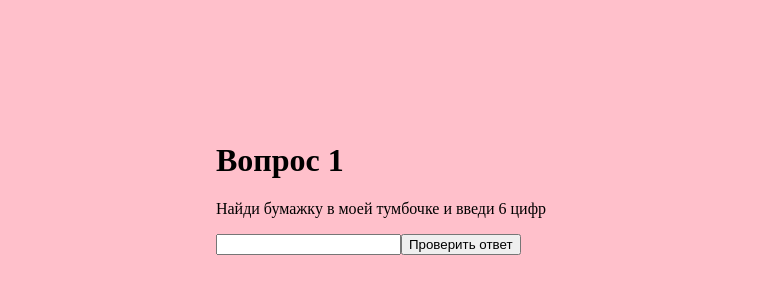
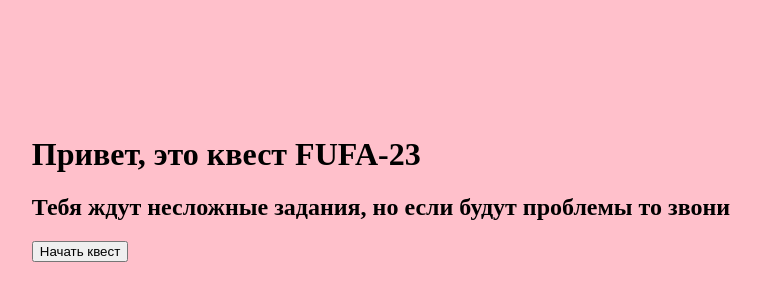
Before and after one commit to mkolya31/fufa-quest, a React (Create React App) app: page / in a window 1280 px wide. Shown: the part 212-512 px from the top of the page, without its empty margins (259-1020 px from the left). Built offline with nearby package versions, Linux system fonts and the light colour scheme.

Commit message:
feat: welcome page, page and routing

```diff
--- a/package.json
+++ b/package.json
@@ -15,6 +15,7 @@
     "@types/react-dom": "18.3.0",
     "react": "18.3.1",
     "react-dom": "18.3.1",
+    "react-router-dom": "6.25.1",
     "react-scripts": "5.0.1",
     "typescript": "4.9.5",
     "web-vitals": "2.1.4"
--- /dev/null
+++ b/src/app/app/App.tsx
@@ -0,0 +1,18 @@
+import React from 'react';
+
+import {AppContainer} from './App.styles'
+import {GlobalStyles} from "../../components/global/Global";
+import {Router} from "../router/Router";
+
+function App() {
+  return (
+    <>
+      <GlobalStyles/>
+      <AppContainer>
+        <Router/>
+      </AppContainer>
+    </>
+  );
+}
+
+export default App;
--- /dev/null
+++ b/src/app/router/Router.tsx
@@ -0,0 +1,21 @@
+import {
+  createHashRouter,
+  RouterProvider,
+} from "react-router-dom";
+import {WelcomePage} from "../../pages/welcome-page/WelcomePage";
+import {Page} from "../../components/page/Page";
+
+const router = createHashRouter([
+  {
+    path: '/',
+    element: <WelcomePage/>,
+  },
+  {
+    path: '/first',
+    element: <Page/>
+  }
+])
+
+export const Router = () => (
+  <RouterProvider router={router}/>
+)
--- /dev/null
+++ b/src/components/global/Global.tsx
@@ -0,0 +1,19 @@
+import {Global, css} from "@emotion/react";
+import React from "react";
+
+
+export const GlobalStyles = () => (
+  <Global styles={css`
+    body {
+      width: 100vw;
+      height: 100vh;
+      margin: 0;
+      padding: 0;
+    }
+
+    #root {
+      width: 100%;
+      height: 100%;
+    }
+  `}/>
+)
--- a/src/index.tsx
+++ b/src/index.tsx
@@ -1,6 +1,6 @@
 import React from 'react';
 import ReactDOM from 'react-dom/client';
-import App from './pages/app/App';
+import App from './app/app/App';
 
 const root = ReactDOM.createRoot(
   document.getElementById('root') as HTMLElement
--- a/src/pages/app/App.tsx
+++ /dev/null
@@ -1,30 +0,0 @@
-import React from 'react';
-import {Page} from "../../components/page/Page";
-
-import {AppContainer} from './App.styles'
-import {Global, css} from "@emotion/react";
-
-function App() {
-  return (
-    <>
-      <Global styles={css`
-        body {
-          width: 100vw;
-          height: 100vh;
-          margin: 0;
-          padding: 0;
-        }
-
-        #root {
-          width: 100%;
-          height: 100%;
-        }
-      `}/>
-      <AppContainer>
-        <Page/>
-      </AppContainer>
-    </>
-  );
-}
-
-export default App;
--- /dev/null
+++ b/src/pages/welcome-page/WelcomePage.tsx
@@ -0,0 +1,21 @@
+import React, {FC} from "react";
+import {redirect, useLocation, useNavigate, useNavigation} from "react-router-dom";
+
+export const WelcomePage: FC = () => {
+  const navigate = useNavigate()
+
+  const onClick = () => {
+    console.log('Ку')
+    navigate('first')
+  }
+
+  return (
+    <div>
+      <h1>Привет, это квест FUFA-23</h1>
+      <h2>Тебя ждут несложные задания, но если будут проблемы то звони</h2>
+      <button onClick={onClick}>
+        Начать квест
+      </button>
+    </div>
+  )
+}
```
Also changed, not shown: src/app/app/App.styles.ts (renamed from src/pages/app/App.styles.ts), 1 other file (tests, documents, lock files or other folders).
